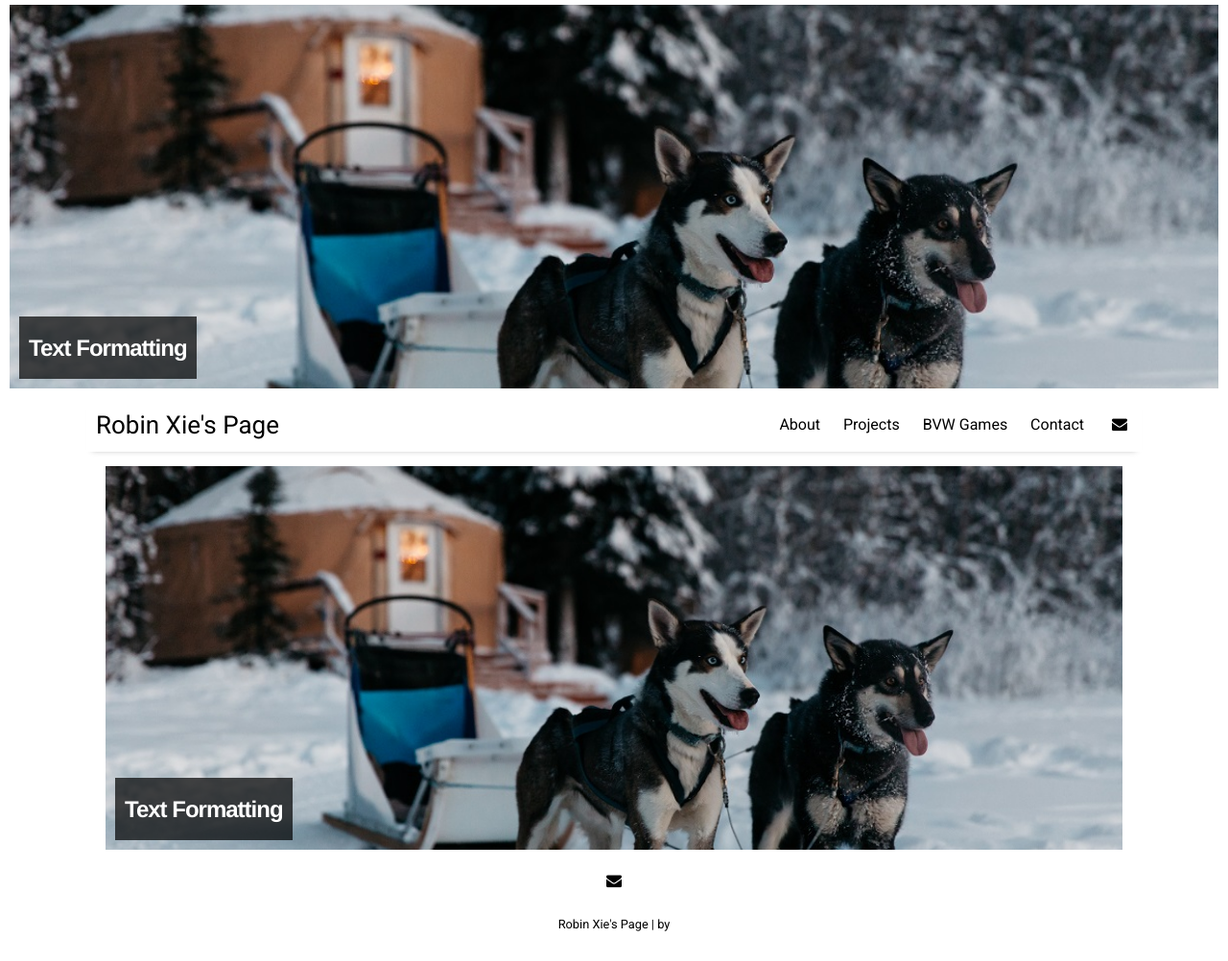
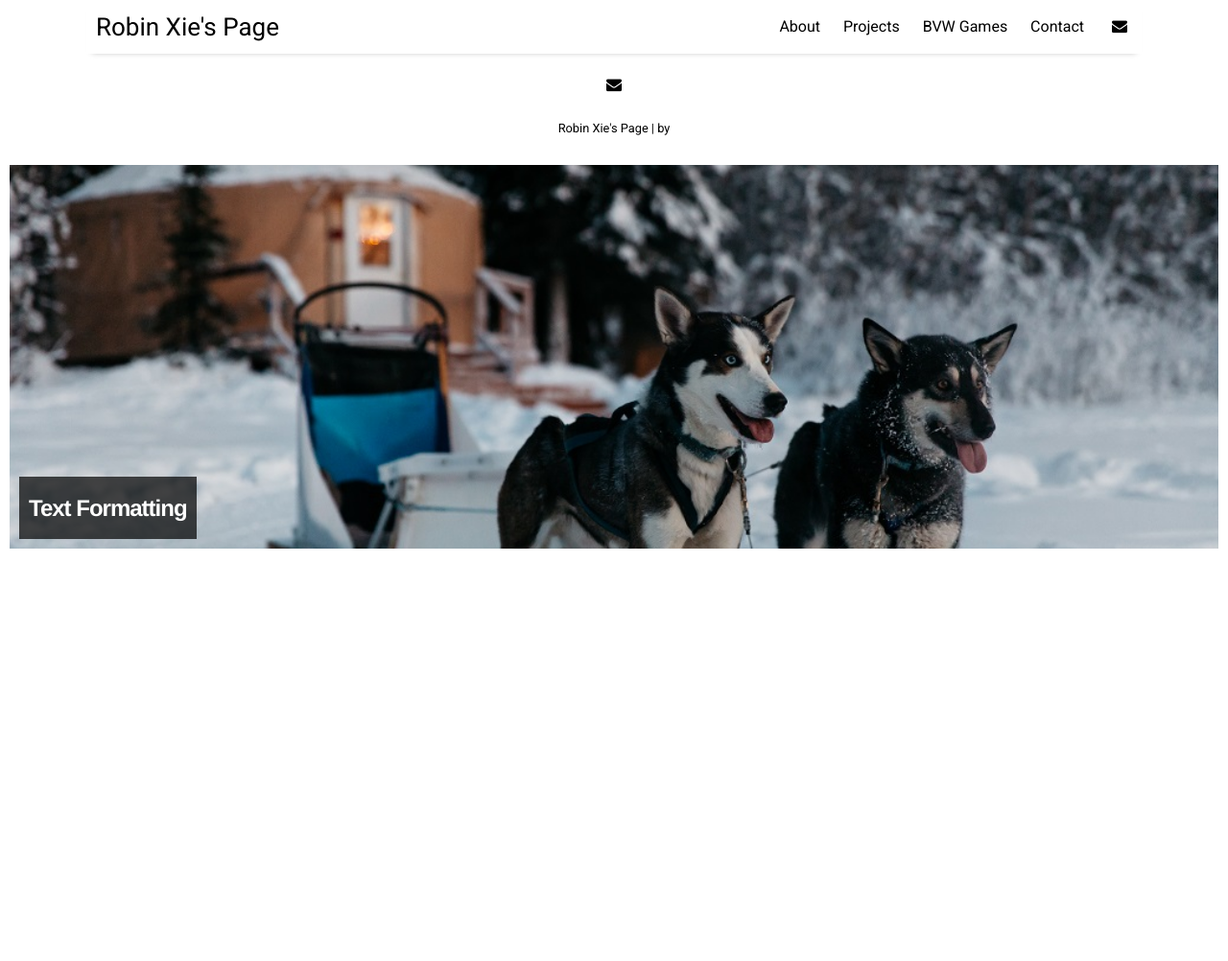
Before and after one commit to Sika-R/Sika-R.github.io, a Jekyll site: the page built from pages/sample-posts.md, in a window 1280 px wide and 1002 px high. Shown: the whole window at 96% size. Built offline with Jekyll 4.4.1, drawn with Linux system fonts in a browser that asks for light colours; nearby versions of some CDN libraries.

Commit message:
Test new layout & about

```diff
--- a/_layouts/category.html
+++ b/_layouts/category.html
@@ -1,6 +1,23 @@
----
+<!-- ---
 layout: default
----
+--- -->
+
+<!doctype html>
+<html>
+  {% include head.html %}
+  <body>
+    <div class="container">
+      <article>
+        {{ content }}
+      </article>
+      {% include header.html %}
+      <div class="content-wrapper">
+        {{ content }}
+      </div>
+      {% include footer.html %}
+    </div>
+  </body>
+</html>
 
 {% for post in site.posts %}
   {% if post.categories contains page.category %}
--- a/_layouts/default.html
+++ b/_layouts/default.html
@@ -2,9 +2,6 @@
 <html>
   {% include head.html %}
   <body>
-    <article>
-      {{ content }}
-    </article>
     <div class="container">
       {% include header.html %}
       <div class="content-wrapper">
```
Also changed, not shown: pages/about.md (+4 -3 lines).
